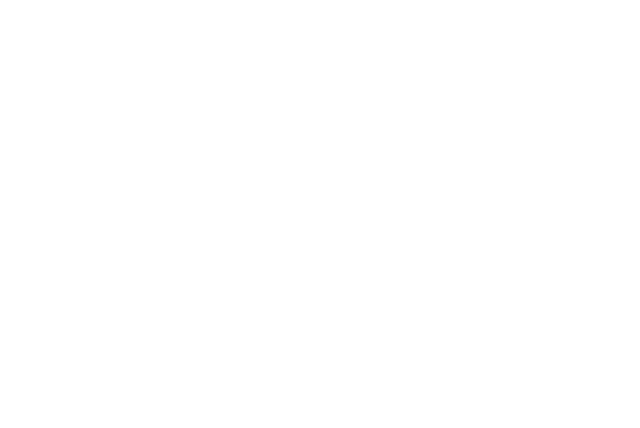
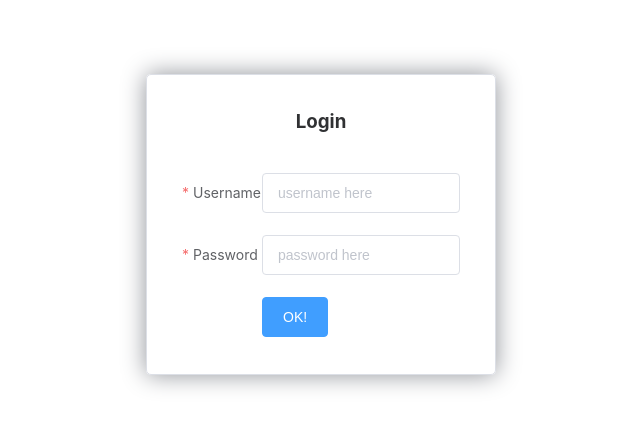
Before and after one commit to commology/catfood, a Nuxt app: page /login in a window 1280 px wide. Before the commit this address had no page. Shown: the part 176-604 px from the top of the page, without its empty margins (319-959 px from the left). Built offline with nearby package versions, Linux system fonts and the light colour scheme.

Commit message:
add i18n support

```diff
--- /dev/null
+++ b/lang/en-US.json
@@ -0,0 +1,25 @@
+{
+  "login": {
+    "title": "Login",
+    "username": {
+      "name": "Username",
+      "placeholder": "username here",
+      "rules": {
+        "required": "username is required!"
+      }
+    },
+    "password": {
+      "name": "Password",
+      "placeholder": "password here",
+      "rules": {
+        "required": "password is required!"
+      }
+    },
+    "OK": "OK!",
+    "dialog": {
+      "title": "Warning",
+      "message": "Username & Password",
+      "OK": "OK"
+    }
+  }
+}
--- /dev/null
+++ b/lang/zh-CN.json
@@ -0,0 +1,3 @@
+{
+  "welcome": "你好"
+}
--- a/layouts/default.vue
+++ b/layouts/default.vue
@@ -23,33 +23,4 @@ html {
   box-sizing: border-box;
   margin: 0;
 }
-
-.button--green {
-  display: inline-block;
-  border-radius: 4px;
-  border: 1px solid #3b8070;
-  color: #3b8070;
-  text-decoration: none;
-  padding: 10px 30px;
-}
-
-.button--green:hover {
-  color: #fff;
-  background-color: #3b8070;
-}
-
-.button--grey {
-  display: inline-block;
-  border-radius: 4px;
-  border: 1px solid #35495e;
-  color: #35495e;
-  text-decoration: none;
-  padding: 10px 30px;
-  margin-left: 15px;
-}
-
-.button--grey:hover {
-  color: #fff;
-  background-color: #35495e;
-}
 </style>
--- a/nuxt.config.js
+++ b/nuxt.config.js
@@ -1,4 +1,3 @@
-
 module.exports = {
   mode: 'universal',
   /*
@@ -6,19 +5,31 @@ module.exports = {
    */
   head: {
     title: process.env.npm_package_name || '',
-    meta: [
-      { charset: 'utf-8' },
-      { name: 'viewport', content: 'width=device-width, initial-scale=1' },
-      { hid: 'description', name: 'description', content: process.env.npm_package_description || '' }
+    meta: [{
+      charset: 'utf-8'
+    },
+    {
+      name: 'viewport',
+      content: 'width=device-width, initial-scale=1'
+    },
+    {
+      hid: 'description',
+      name: 'description',
+      content: process.env.npm_package_description || ''
+    }
     ],
-    link: [
-      { rel: 'icon', type: 'image/x-icon', href: '/favicon.ico' }
-    ]
+    link: [{
+      rel: 'icon',
+      type: 'image/x-icon',
+      href: '/favicon.ico'
+    }]
   },
   /*
    ** Customize the progress-bar color
    */
-  loading: { color: '#fff' },
+  loading: {
+    color: '#fff'
+  },
   /*
    ** Global CSS
    */
@@ -29,7 +40,8 @@ module.exports = {
    ** Plugins to load before mounting the App
    */
   plugins: [
-    '@/plugins/element-ui'
+    '@/plugins/element-ui',
+    '@/plugins/bootstrap-vue'
   ],
   /*
    ** Nuxt.js dev-modules
@@ -44,14 +56,14 @@ module.exports = {
   modules: [
     // Doc: https://axios.nuxtjs.org/usage
     '@nuxtjs/axios',
-    '@nuxtjs/pwa'
+    '@nuxtjs/pwa',
+    'nuxt-i18n'
   ],
   /*
    ** Axios module configuration
    ** See https://axios.nuxtjs.org/options
    */
-  axios: {
-  },
+  axios: {},
   /*
    ** Build configuration
    */
@@ -60,7 +72,19 @@ module.exports = {
     /*
      ** You can extend webpack config here
      */
-    extend (config, ctx) {
+    extend(config, ctx) { }
+  },
+
+  /* nuxt-i18n */
+  i18n: {
+    locales: ['en-US', 'zh-CN'],
+    defaultLocale: 'en-US',
+    vueI18n: {
+      fallbackLocale: 'en-US',
+      messages: {
+        'en-US': require('./lang/en-US.json'),
+        'zh-CN': require('./lang/zh-CN.json')
       }
     }
   }
+}
--- a/pages/index.vue
+++ b/pages/index.vue
@@ -8,6 +8,7 @@
       <h2 class="subtitle">
         My nuxt.js catfood
       </h2>
+      <nuxt-link to="login">Login</nuxt-link>
       <div class="links">
         <a
           href="https://nuxtjs.org/"
@@ -38,7 +39,7 @@ export default {
 }
 </script>
 
-<style>
+<style scoped>
 .container {
   margin: 0 auto;
   min-height: 100vh;
--- /dev/null
+++ b/pages/login.vue
@@ -0,0 +1,94 @@
+<template>
+  <div class="container">
+    <el-form ref="loginForm" :model="form" :rules="rules" label-width="80px" class="login-box">
+      <h3 class="login-title">{{ $t('login.title') }}</h3>
+      <el-form-item :label="$t('login.username.name')" prop="username">
+        <el-input v-model="form.username" type="text" :placeholder="$t('login.username.placeholder')" />
+      </el-form-item>
+      <el-form-item :label="$t('login.password.name')" prop="password">
+        <el-input v-model="form.password" type="password" :placeholder="$t('login.password.placeholder')" />
+      </el-form-item>
+      <el-form-item>
+        <el-button type="primary" @click="onSubmit('loginForm')">{{ $t('login.OK') }}</el-button>
+      </el-form-item>
+    </el-form>
+
+    <el-dialog
+      :title="$t('login.dialog.title')"
+      :visible.sync="dialogVisible"
+      width="30%"
+      :before-close="handleClose">
+      <span>{{ $t('login.dialog.message') }}</span>
+      <span slot="footer" class="dialog-footer">
+        <el-button type="primary" @click="dialogVisible = false">{{ $t('login.dialog.OK') }}</el-button>
+      </span>
+    </el-dialog>
+  </div>
+</template>
+
+<script>
+export default {
+  name: 'Login',
+  data() {
+    return {
+      form: {
+        username: '',
+        password: ''
+      },
+
+      // 表单验证，需要在 el-form-item 元素中增加 prop 属性
+      rules: {
+        username: [
+          { required: true, message: this.$t('login.username.rules.required'), trigger: 'blur' }
+        ],
+        password: [
+          { required: true, message: this.$t('login.password.rules.required'), trigger: 'blur' }
+        ]
+      },
+
+      // 对话框显示和隐藏
+      dialogVisible: false
+    }
+  },
+  methods: {
+    onSubmit(formName) {
+      // 为表单绑定验证功能
+      this.$refs[formName].validate((valid) => {
+        if (valid) {
+          // 使用 vue-router 路由到指定页面，该方式称之为编程式导航
+          this.$router.push('/main');
+        } else {
+          this.dialogVisible = true;
+          return false;
+        }
+      });
+    }
+  }
+}
+</script>
+
+<style lang="scss" scoped>
+.container {
+  display: flex;
+  align-items: center;
+  justify-content: center;
+  height: 100vh;
+}
+
+.login-box {
+  border: 1px solid #DCDFE6;
+  width: 350px;
+  margin: 180px auto;
+  padding: 35px 35px 15px 35px;
+  border-radius: 5px;
+  -webkit-border-radius: 5px;
+  -moz-border-radius: 5px;
+  box-shadow: 0 0 25px #909399;
+}
+
+.login-title {
+  text-align: center;
+  margin: 0 auto 40px auto;
+  color: #303133;
+}
+</style>
--- /dev/null
+++ b/plugins/bootstrap-vue.js
@@ -0,0 +1,4 @@
+import Vue from 'vue'
+import Bootstrap from 'bootstrap-vue'
+
+Vue.use(Bootstrap)
```
Also changed, not shown: package.json (+14 -10 lines), .eslintrc.js. Lines whose indentation alone changed are shown as unchanged.
